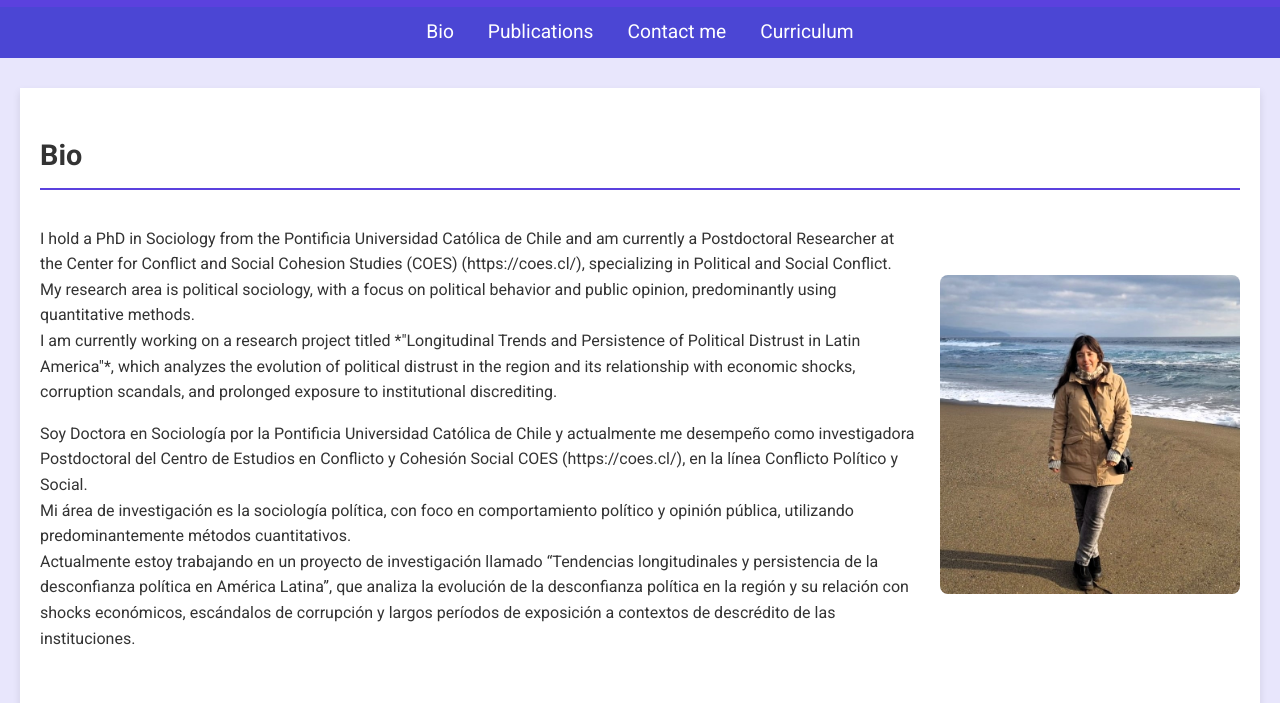
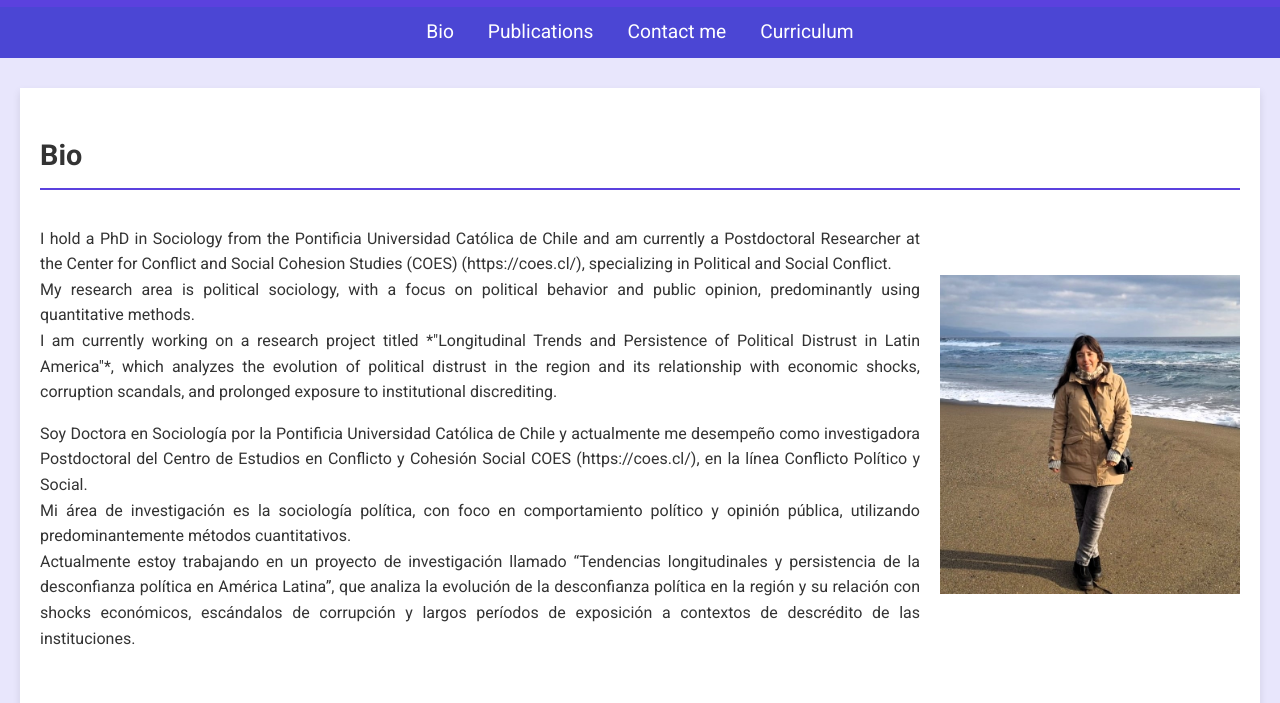
Before and after one commit to CamilaOInos/CamilaOInos.github.io, a plain HTML site: page index.html in a window 1280 px wide. Shown: the part 97-800 px from the top of the page. Drawn offline with Linux system fonts and the light colour scheme.

Commit message:
Update index.html

```diff
--- a/index.html
+++ b/index.html
@@ -77,12 +77,14 @@
         .bio-text {
             flex: 1;
             margin-right: 20px;
+            text-align: justify; /* Justifica el texto */
         }
 
         .bio-image img {
             width: 300px;  /* Ajusta el tamaño de la imagen */
             height: auto;
-            border-radius: 8px;
+            object-fit: cover;
+            border-radius: 0;  /* Sin bordes redondeados */
         }
 
         footer {
```
